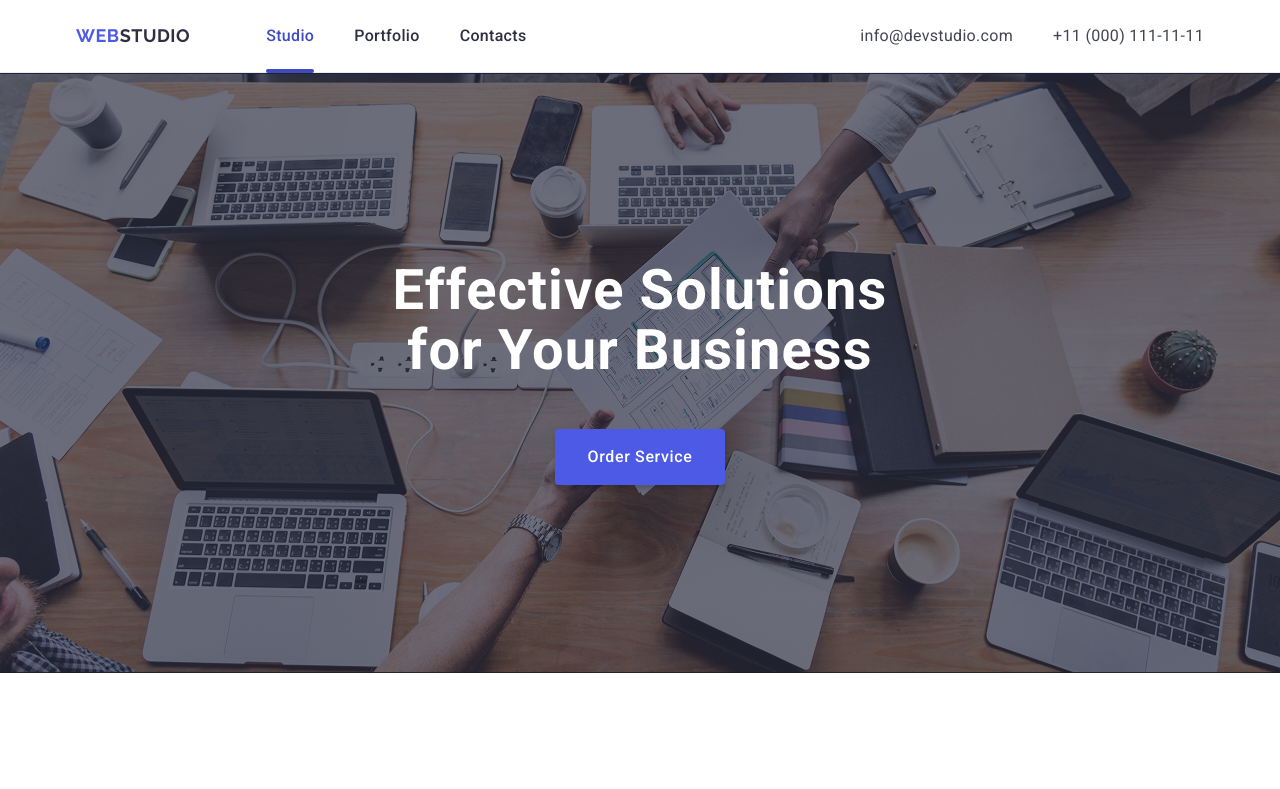
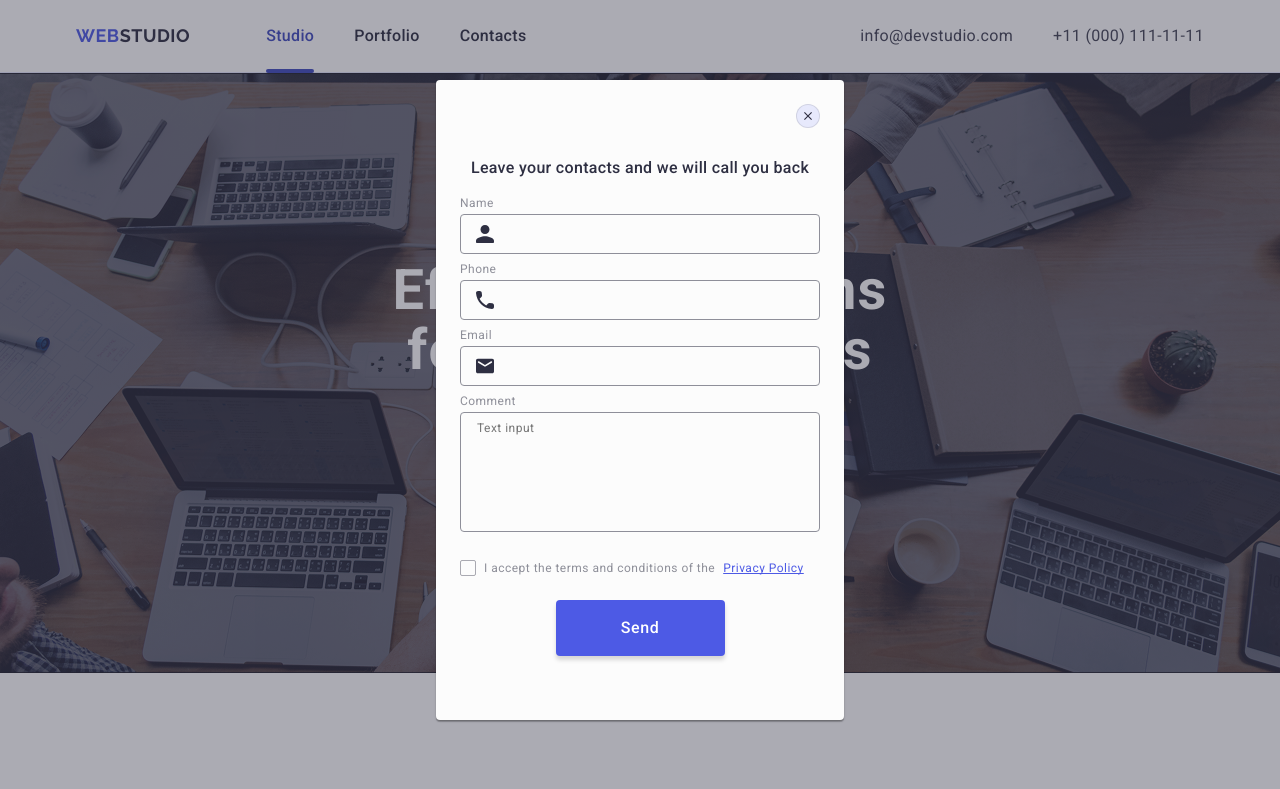
Before and after one commit to sofiapaplik/goit-markup-hw-05, a plain HTML site: page index.html in a window 1280 px wide. Shown: the top 789 px of the page. Drawn offline with nearby package versions, Linux system fonts and the light colour scheme.

Commit message:
add changes

```diff
--- a/css/styles.css
+++ b/css/styles.css
@@ -543,7 +543,7 @@ transition: background-color 250ms cubic-bezier(0.4, 0, 0.2, 1);
 
 
 .footer-form-input::placeholder {
-    color: rgba(255, 255, 255, 0.6);
+    color: #fff;
 }
 
 
@@ -783,12 +783,16 @@ transition: background-color 250ms cubic-bezier(0.4, 0, 0.2, 1);
     border-color: #4d5ae5;
 }
 
+.modal-input-container {
+    position: relative;
+}
+
 
 .modal-form-icon {
     fill: #2e2f42;
     position: absolute;
     top: 50%;
-    left: 19px;
+    left: 16px;
     transform: translateY(-50%);
     pointer-events: none;
     transition: fill 250ms cubic-bezier(0.4, 0, 0.2, 1);
@@ -820,6 +824,7 @@ transition: background-color 250ms cubic-bezier(0.4, 0, 0.2, 1);
         letter-spacing: 0.04em;
         color: #8e8f99;
     }
+
 
 .visually-hidden {
     position: absolute;
@@ -874,7 +879,6 @@ transition: background-color 250ms cubic-bezier(0.4, 0, 0.2, 1);
     transition: opacity 150ms ease;
 }
 
-/* ✔ КЛІК */
 .modal-accept:checked+.checkbox-label .checkbox-icon-span {
     background-color: #404bbf;
     border: none;
--- a/index.html
+++ b/index.html
@@ -504,7 +504,7 @@
       </div>
     </footer>
 
-    <div class="backdrop">
+    <div class="backdrop is-open">
       <div class="modal">
         <button class="close-button" type="button">
           <svg class="modal-close" width="8" height="8">
@@ -515,8 +515,13 @@
         <form class="modal-form">
           <div class="modal-container">
             <label class="modal-label"> Name</label>
-            <div class="modal-input-container">
-              <input class="modal-input" type="text" name="Name" />
+            <div class="modal-input-container" for="user-name">
+              <input
+                class="modal-input"
+                type="text"
+                name="Name"
+                id="user-name"
+              />
               <svg class="modal-form-icon" width="18" height="24">
                 <use href="./images/icons.svg#icon-Vector"></use>
               </svg>
@@ -524,28 +529,39 @@
           </div>
           <div class="modal-container">
             <label class="modal-label"> Phone</label>
-            <div class="modal-input-container">
-              <input class="modal-input" type="tel" name="Phone" />
+            <div class="modal-input-container" for="user-phone">
+              <input
+                class="modal-input"
+                type="tel"
+                name="Phone"
+                id="user-phone"
+              />
               <svg class="modal-form-icon" width="18" height="24">
                 <use href="./images/icons.svg#icon-Vector1"></use>
               </svg>
             </div>
           </div>
           <div class="modal-container">
-            <label class="modal-label"> Email</label>
+            <label class="modal-label" for="user-email"> Email</label>
             <div class="modal-input-container">
-              <input class="modal-input" type="email" name="Email" />
+              <input
+                class="modal-input"
+                type="email"
+                name="Email"
+                id="user-email"
+              />
               <svg class="modal-form-icon" width="18" height="24">
                 <use href="./images/icons.svg#icon-Vector2"></use>
               </svg>
             </div>
           </div>
           <div class="modal-container">
-            <label class="modal-label"> Comment</label>
+            <label class="modal-label" for="user-comment"> Comment</label>
             <div class="modal-input-container">
               <textarea
                 class="modal-textarea"
                 name="Comment"
+                id="user-comment"
                 rows="5"
                 placeholder="Text input"
               ></textarea>
@@ -553,7 +569,6 @@
           </div>
 
           <div class="modal-container-checkbox">
-            <label class="checkbox-label" for="modal-accept">
             <input
               class="modal-accept visually-hidden"
               type="checkbox"
@@ -561,7 +576,7 @@
               id="modal-accept"
               value="yes"
             />
-
+            <label class="checkbox-label" for="modal-accept">
               <span class="checkbox-icon-span">
                 <svg class="checkbox-icon" width="10" height="8">
                   <use href="./images/icons.svg#icon-checkbox"></use>
```
Lines whose indentation alone changed are shown as unchanged.
